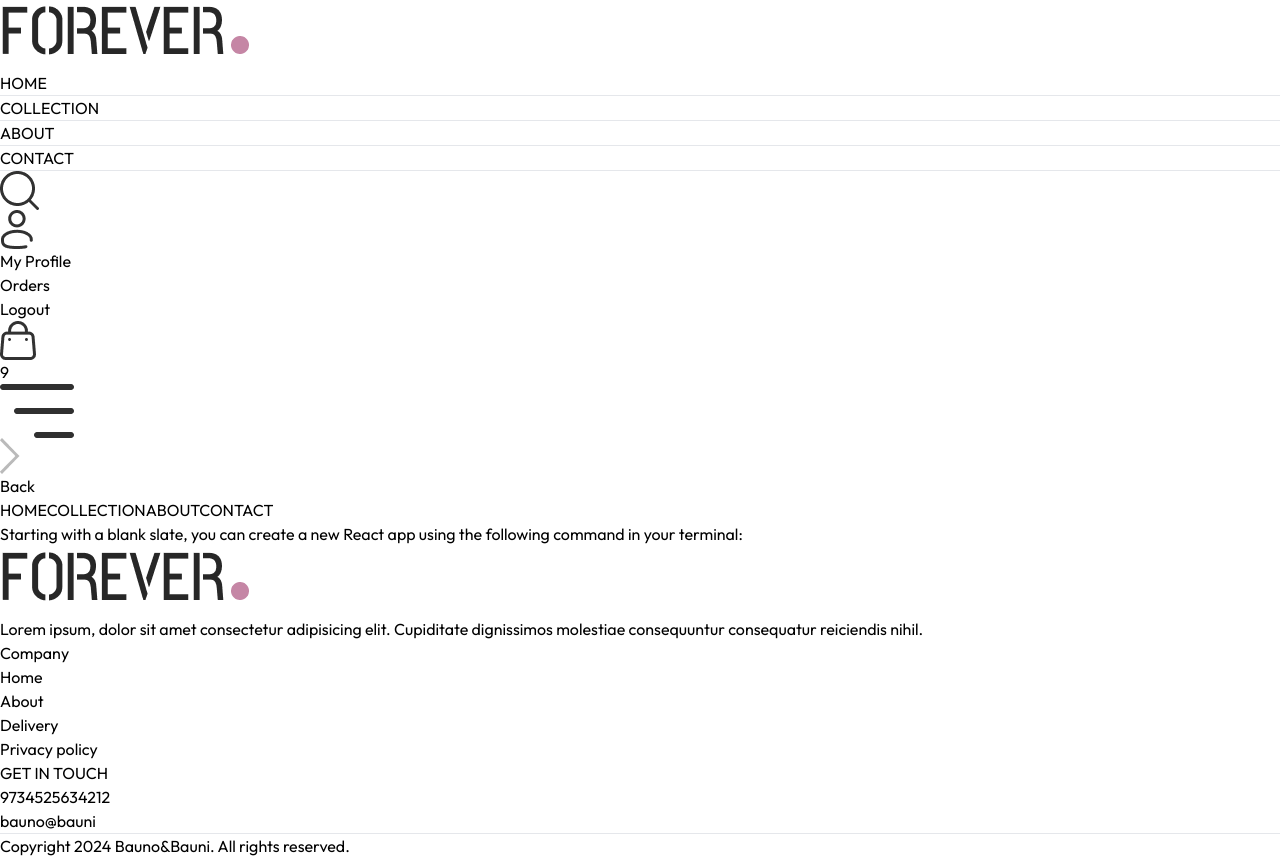
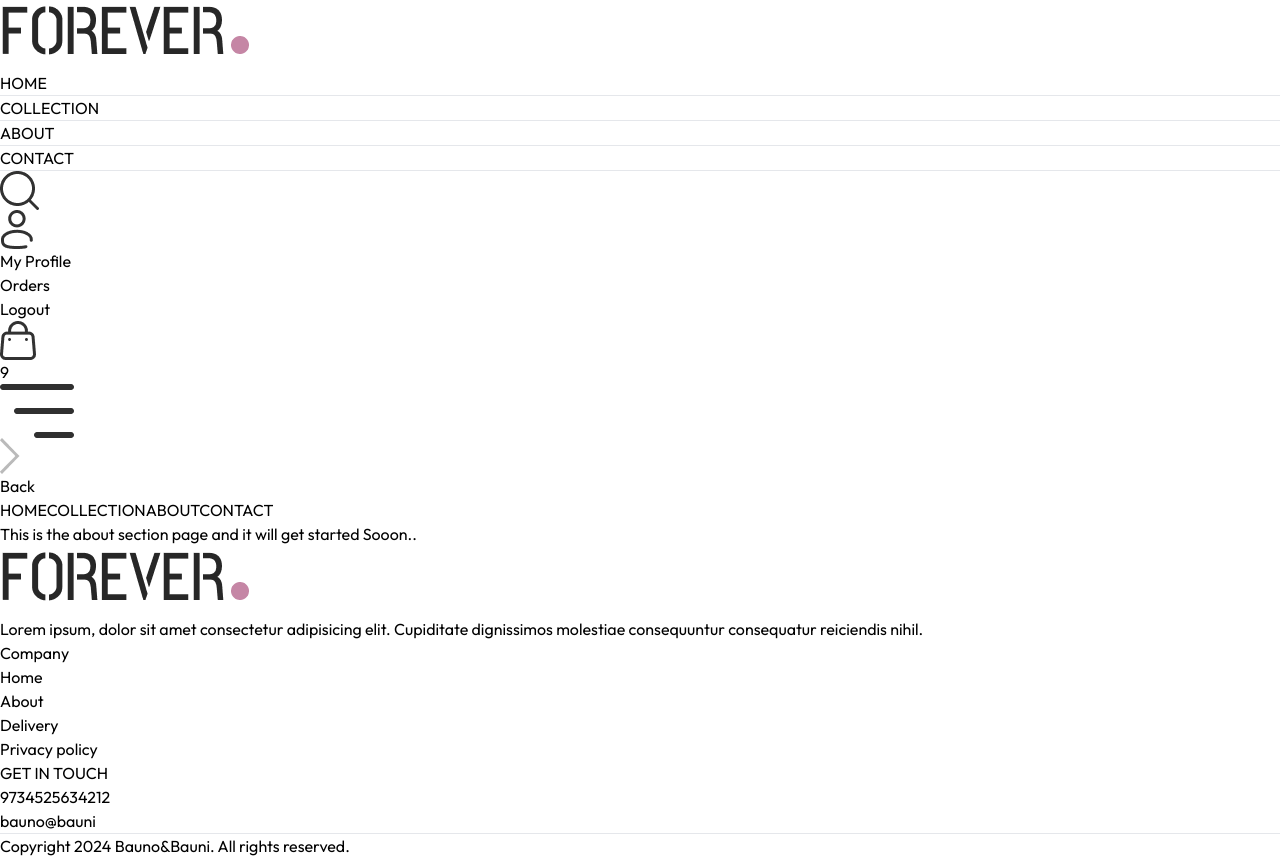
Before and after one commit to aryal05/Fletched-Website, a React (Vite) app in the folder Ecomerce Frontend/: page /about in a window 1280 px wide. Built offline with nearby package versions, Linux system fonts and the light colour scheme.

Commit message:
About section page

```diff
--- a/Ecomerce Frontend/src/pages/About.jsx
+++ b/Ecomerce Frontend/src/pages/About.jsx
@@ -4,7 +4,7 @@ const About = () => {
   return (
     <div>
       <div>
-        Starting with a blank slate, you can create a new React app using the following command in your terminal:
+       This is the about section page and it will get started Sooon..
       </div>
 
     </div>
```
